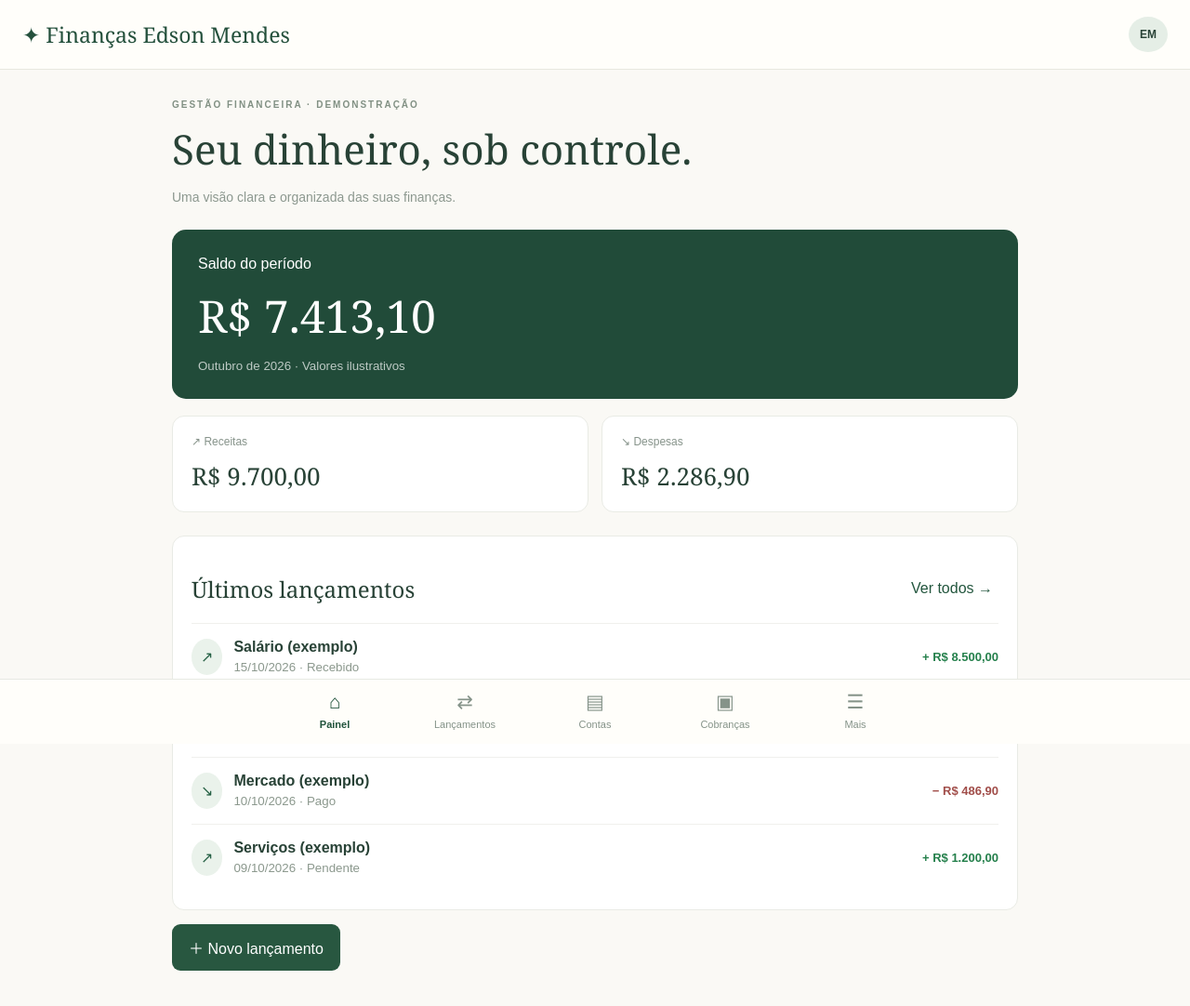
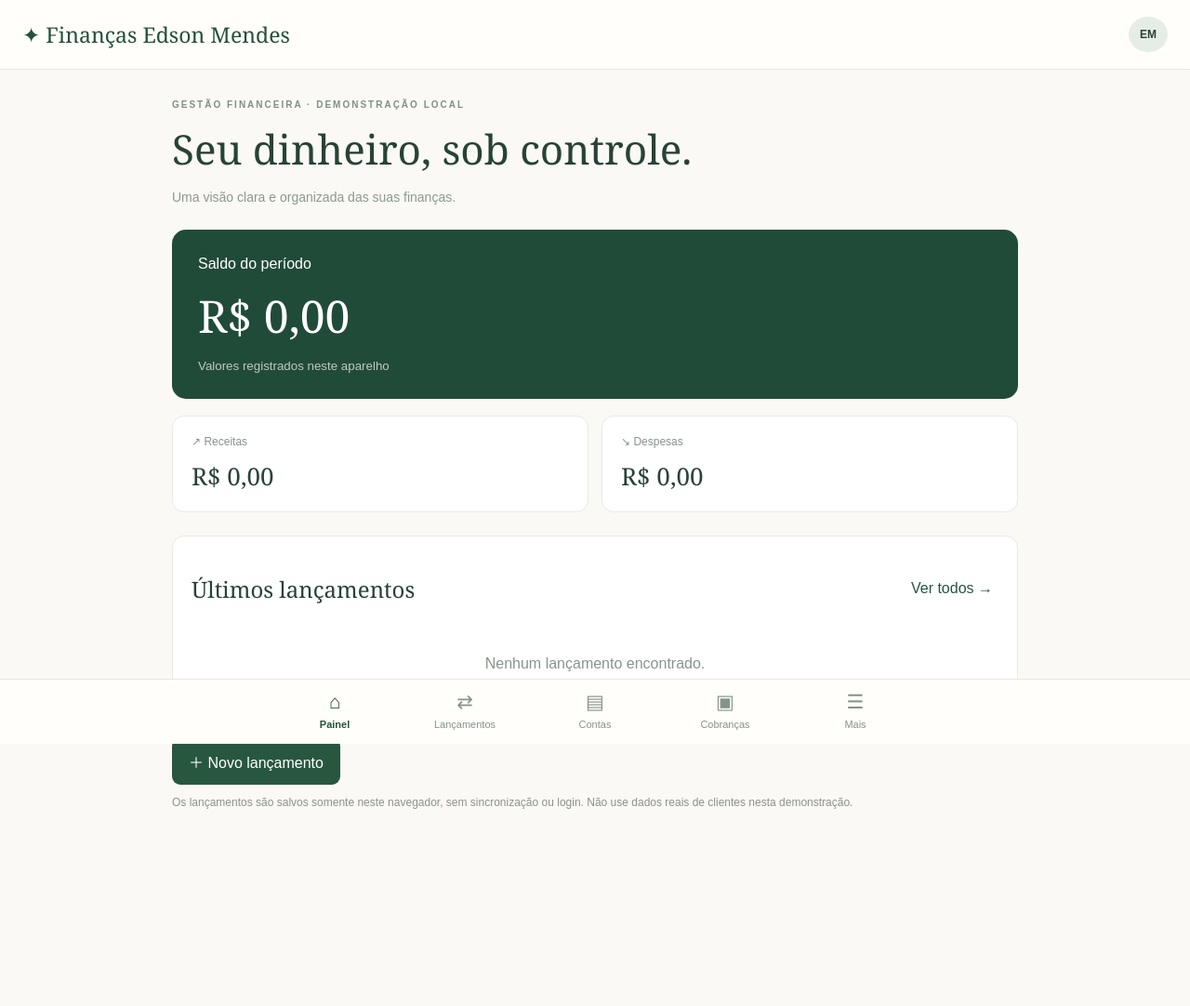
Before and after one commit to EdsonMendesTech/Finan-as-Edson-Mendes-, a plain HTML site: page index.html in a window 1280 px wide. Shown: the whole page at 93% size. After the commit the page ends 1002 px from the top, so only its background shows below. Drawn offline with Linux system fonts and the light colour scheme.

Commit message:
Zerar valores demonstrativos, salvar lançamentos localmente e adicionar acesso ao catálogo

```diff
--- a/index.html
+++ b/index.html
@@ -4,25 +4,28 @@
 </style></head><body><header class="top"><span class="brand">✦ Finanças Edson Mendes</span><span class="avatar">EM</span></header><main class="wrap" id="app"></main><nav class="nav" id="nav"></nav><div id="modal"></div><script>
 const tabs=[['Painel','⌂'],['Lançamentos','⇄'],['Contas','▤'],['Cobranças','▣'],['Mais','☰']];
 let tab='Painel',search='';
-let records=[{id:1,name:'Salário (exemplo)',type:'Receita',amount:8500,date:'15/10/2026',status:'Recebido'},{id:2,name:'Aluguel (exemplo)',type:'Despesa',amount:1800,date:'12/10/2026',status:'Pago'},{id:3,name:'Mercado (exemplo)',type:'Despesa',amount:486.9,date:'10/10/2026',status:'Pago'},{id:4,name:'Serviços (exemplo)',type:'Receita',amount:1200,date:'09/10/2026',status:'Pendente'}];
+const STORAGE_KEY='mendestech_demo_financas_v1';
+let records=[];
+try{const stored=JSON.parse(localStorage.getItem(STORAGE_KEY)||'[]');if(Array.isArray(stored))records=stored.filter(r=>r&&typeof r.name==='string'&&['Receita','Despesa'].includes(r.type)&&Number.isFinite(r.amount)&&r.amount>0).slice(0,1000)}catch(e){records=[]}
+function saveRecords(){try{localStorage.setItem(STORAGE_KEY,JSON.stringify(records))}catch(e){alert('Não foi possível salvar neste navegador.')}}
 const money=n=>n.toLocaleString('pt-BR',{style:'currency',currency:'BRL'});
 const safe=s=>String(s).replace(/[&<>"']/g,c=>({'&':'&amp;','<':'&lt;','>':'&gt;','"':'&quot;',"'":'&#39;'}[c]));
 function list(rows){return rows.length?rows.map(r=>'<div class="item"><span class="circle">'+(r.type==='Receita'?'↗':'↘')+'</span><span class="desc"><b>'+safe(r.name)+'</b><small>'+safe(r.date)+' · '+safe(r.status)+'</small></span><span class="amount '+(r.type==='Receita'?'in':'out')+'">'+(r.type==='Receita'?'+ ':'− ')+money(r.amount)+'</span></div>').join(''):'<div class="empty">Nenhum lançamento encontrado.</div>'}
 function render(){const inc=records.filter(r=>r.type==='Receita').reduce((s,r)=>s+r.amount,0),out=records.filter(r=>r.type==='Despesa').reduce((s,r)=>s+r.amount,0);
 document.getElementById('nav').innerHTML=tabs.map(([name,icon])=>'<button class="'+(tab===name?'active':'')+'" data-tab="'+name+'"><b>'+icon+'</b>'+name+'</button>').join('');
-let body='<div class="over">GESTÃO FINANCEIRA · DEMONSTRAÇÃO</div><h1>'+(tab==='Painel'?'Seu dinheiro, sob controle.':safe(tab))+'</h1><p class="muted">'+(tab==='Painel'?'Uma visão clara e organizada das suas finanças.':'Acompanhe e organize suas informações financeiras.')+'</p>';
-if(tab==='Painel'){body+='<div class="balance"><span>Saldo do período</span><strong>'+money(inc-out)+'</strong><small>Outubro de 2026 · Valores ilustrativos</small></div><div class="stats"><div class="stat"><span>↗ Receitas</span><strong>'+money(inc)+'</strong></div><div class="stat"><span>↘ Despesas</span><strong>'+money(out)+'</strong></div></div><section class="panel"><div class="heading"><h2>Últimos lançamentos</h2><button data-tab="Lançamentos">Ver todos →</button></div>'+list(records.slice(0,4))+'</section>'}
+let body='<div class="over">GESTÃO FINANCEIRA · DEMONSTRAÇÃO LOCAL</div><h1>'+(tab==='Painel'?'Seu dinheiro, sob controle.':safe(tab))+'</h1><p class="muted">'+(tab==='Painel'?'Uma visão clara e organizada das suas finanças.':'Acompanhe e organize suas informações financeiras.')+'</p>';
+if(tab==='Painel'){body+='<div class="balance"><span>Saldo do período</span><strong>'+money(inc-out)+'</strong><small>Valores registrados neste aparelho</small></div><div class="stats"><div class="stat"><span>↗ Receitas</span><strong>'+money(inc)+'</strong></div><div class="stat"><span>↘ Despesas</span><strong>'+money(out)+'</strong></div></div><section class="panel"><div class="heading"><h2>Últimos lançamentos</h2><button data-tab="Lançamentos">Ver todos →</button></div>'+list(records.slice(0,4))+'</section>'}
 else if(tab==='Lançamentos'){body+='<div class="stats"><div class="stat"><span>Receitas</span><strong>'+money(inc)+'</strong></div><div class="stat"><span>Despesas</span><strong>'+money(out)+'</strong></div></div><input class="search" id="search" placeholder="Buscar lançamentos..." value="'+safe(search)+'"><section class="panel" id="results">'+list(records.filter(r=>r.name.toLowerCase().includes(search.toLowerCase())))+'</section>'}
 else if(tab==='Contas'){body+='<div class="stats"><div class="stat"><span>A pagar (ilustrativo)</span><strong>'+money(out)+'</strong></div><div class="stat"><span>A receber (ilustrativo)</span><strong>'+money(inc)+'</strong></div></div><section class="panel"><h2>Contas a pagar e receber</h2><p class="muted">Cadastro e acompanhamento de vencimentos: em desenvolvimento.</p></section>'}
 else if(tab==='Cobranças'){body+='<section class="panel"><h2>Minhas cobranças</h2><p class="empty">Ainda não existem cobranças cadastradas nesta versão.</p></section>'}
-else if(tab==='Mais'){body+='<section class="panel">'+['Clientes','Metas','Orçamentos','Cartões','Liberações','Configurações'].map(x=>'<button class="menuItem" data-tab="'+x+'">'+x+' <span>›</span></button>').join('')+'</section>'}
+else if(tab==='Mais'){body+='<section class="panel">'+['Central de Planilhas','Planos Premium','Clientes','Metas','Orçamentos','Cartões','Liberações','Configurações'].map(x=>'<button class="menuItem" data-tab="'+x+'">'+x+' <span>›</span></button>').join('')+'</section>'}
 else{body+='<section class="panel"><h2>'+safe(tab)+'</h2><p class="muted">Módulo em desenvolvimento. Nenhum dado real foi importado.</p><button class="primary" data-tab="Mais">Voltar ao menu</button></section>'}
-if(['Painel','Lançamentos'].includes(tab))body+='<button class="primary" id="new">＋ Novo lançamento</button>';
+if(['Painel','Lançamentos'].includes(tab))body+='<button class="primary" id="new">＋ Novo lançamento</button><p class="notice">Os lançamentos são salvos somente neste navegador, sem sincronização ou login. Não use dados reais de clientes nesta demonstração.</p>';
 document.getElementById('app').innerHTML=body;
-document.querySelectorAll('[data-tab]').forEach(b=>b.addEventListener('click',()=>{tab=b.dataset.tab;search='';render()}));
+document.querySelectorAll('[data-tab]').forEach(b=>b.addEventListener('click',()=>{if(b.dataset.tab==='Central de Planilhas'){location.href='catalogo.html';return}if(b.dataset.tab==='Planos Premium'){location.href='premium.html';return}tab=b.dataset.tab;search='';render()}));
 document.getElementById('new')?.addEventListener('click',showModal);
 document.getElementById('search')?.addEventListener('input',e=>{search=e.target.value;document.getElementById('results').innerHTML=list(records.filter(r=>r.name.toLowerCase().includes(search.toLowerCase())))});
 }
-function showModal(){document.getElementById('modal').innerHTML='<div class="overlay"><form class="dialog" id="entry"><h2>Novo lançamento</h2><label>Descrição<input name="name" required maxlength="100" placeholder="Ex.: Conta de luz"></label><label>Valor (R$)<input name="amount" required type="number" min="0.01" step="0.01" placeholder="0,00"></label><label>Tipo<select name="type"><option>Despesa</option><option>Receita</option></select></label><div class="actions"><button type="button" id="cancel">Cancelar</button><button class="primary">Salvar</button></div><small class="notice">Demonstração: lançamentos não são salvos permanentemente.</small></form></div>';document.getElementById('cancel').onclick=()=>document.getElementById('modal').innerHTML='';document.getElementById('entry').onsubmit=e=>{e.preventDefault();const f=new FormData(e.target),amount=Number(f.get('amount'));if(!Number.isFinite(amount)||amount<=0)return;records.unshift({id:Date.now(),name:String(f.get('name')).trim(),amount,type:String(f.get('type')),date:new Date().toLocaleDateString('pt-BR'),status:'Pendente'});document.getElementById('modal').innerHTML='';tab='Lançamentos';render()}}
+function showModal(){document.getElementById('modal').innerHTML='<div class="overlay"><form class="dialog" id="entry"><h2>Novo lançamento</h2><label>Descrição<input name="name" required maxlength="100" placeholder="Ex.: Conta de luz"></label><label>Valor (R$)<input name="amount" required type="number" min="0.01" step="0.01" placeholder="0,00"></label><label>Tipo<select name="type"><option>Despesa</option><option>Receita</option></select></label><div class="actions"><button type="button" id="cancel">Cancelar</button><button class="primary">Salvar</button></div><small class="notice">Demonstração: dados salvos apenas neste navegador. Não há conta ou backup na nuvem.</small></form></div>';document.getElementById('cancel').onclick=()=>document.getElementById('modal').innerHTML='';document.getElementById('entry').onsubmit=e=>{e.preventDefault();const f=new FormData(e.target),amount=Number(f.get('amount'));if(!Number.isFinite(amount)||amount<=0)return;records.unshift({id:Date.now(),name:String(f.get('name')).trim(),amount,type:String(f.get('type')),date:new Date().toLocaleDateString('pt-BR'),status:'Pendente'});saveRecords();document.getElementById('modal').innerHTML='';tab='Lançamentos';render()}}
 render();
 </script></body></html>
```
